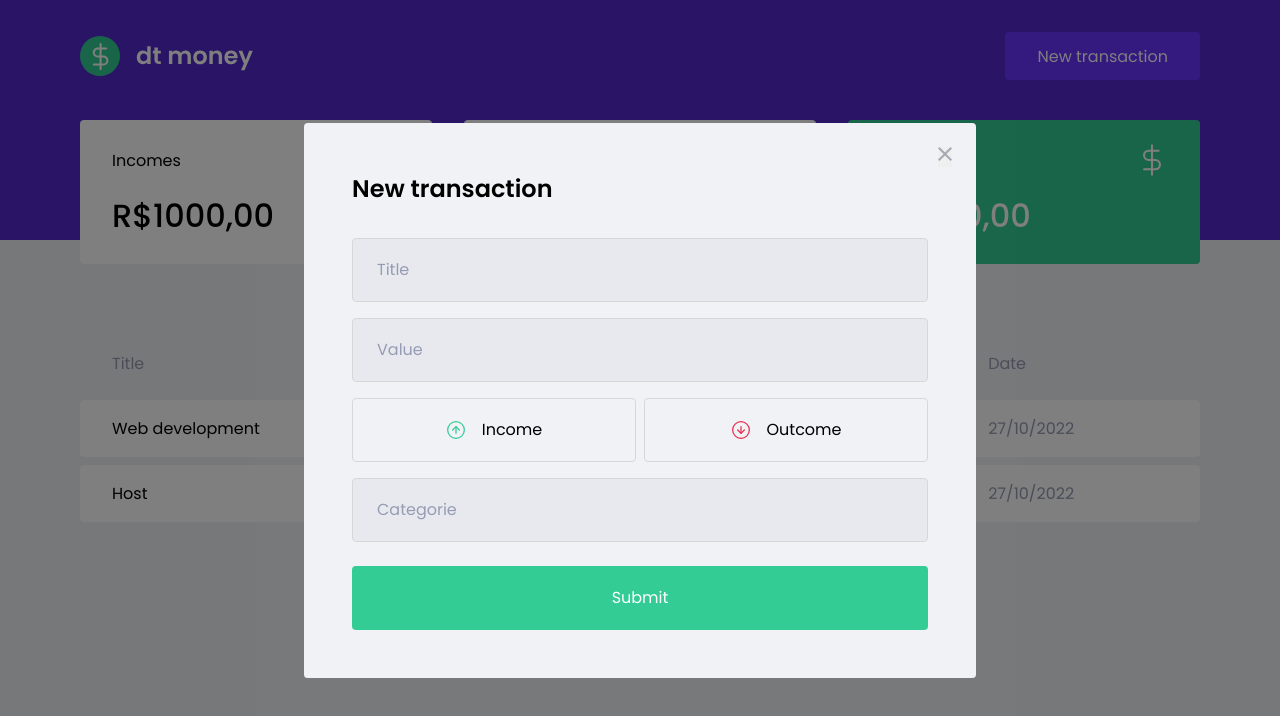
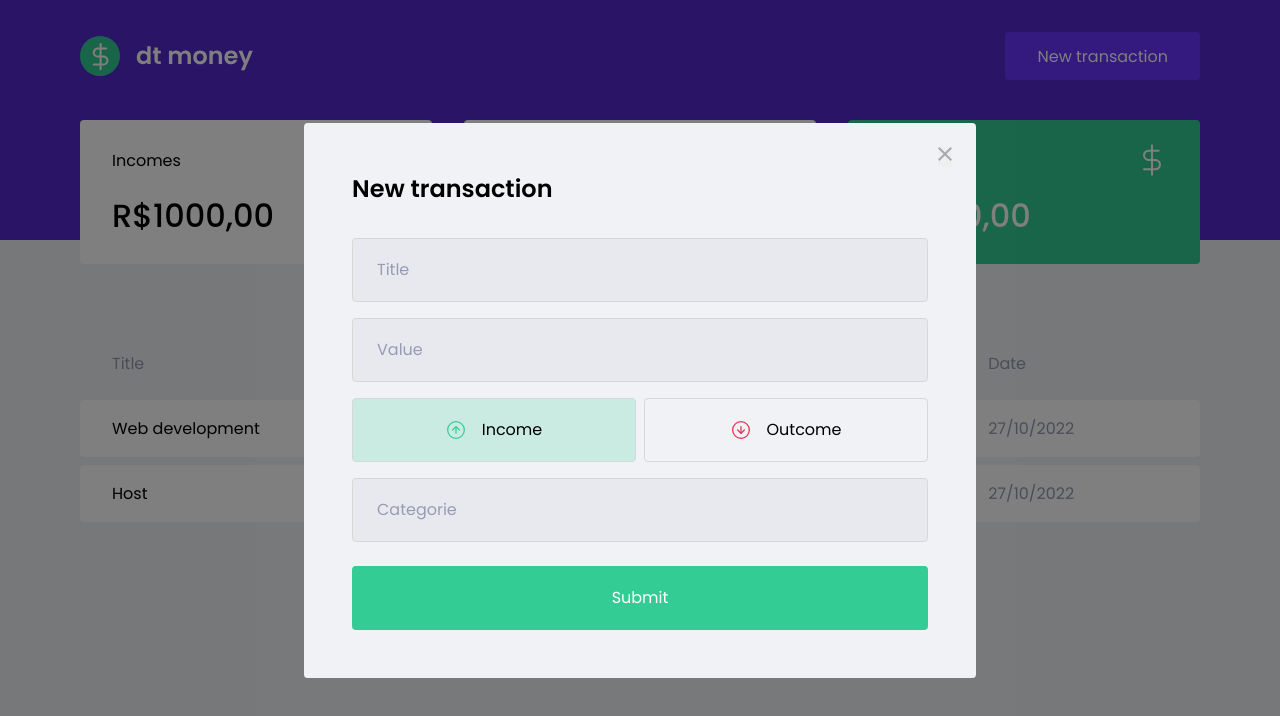
Before and after one commit to iubel/financial-control, a React (Create React App) app: page / in a window 1280 px wide. Both pictures are taken after a click on the button "New transaction". Shown: the top 716 px of the page. Built offline with nearby package versions, Linux system fonts and the light colour scheme; no server answers; what miragejs would draw is missing.

Commit message:
Finished styles with the buttons

```diff
--- a/src/components/NewTransactionModal/index.tsx
+++ b/src/components/NewTransactionModal/index.tsx
@@ -1,8 +1,9 @@
+import { useState } from 'react';
 import Modal from 'react-modal';
 import closeImg from '../../assets/close.svg';
 import incomeImg from '../../assets/income.svg';
 import outcomeImg from '../../assets/outcome.svg';
-import { Container, TransactionTypeContainer } from './styles';
+import { Container, TransactionTypeContainer, RadioBox } from './styles';
 
 interface NewTransactionModalProps {
     isOpen: boolean;
@@ -10,6 +11,8 @@ interface NewTransactionModalProps {
 }
 
 export function NewTransactionModal({ isOpen, onRequestClose }: NewTransactionModalProps) {
+    const [type, setType] = useState('deposit');
+
     return (
         <Modal
             isOpen={isOpen}
@@ -38,19 +41,25 @@ export function NewTransactionModal({ isOpen, onRequestClose }: NewTransactionMo
                 />
 
                 <TransactionTypeContainer>
-                    <button
+                    <RadioBox
                         type='button'
+                        onClick={() => setType('deposit')}
+                        isActive={type === 'deposit'}
+                        activeColor='green'
                     >
                         <img src={incomeImg} alt='Income' />
                         <span>Income</span>
-                    </button>
+                    </RadioBox>
 
-                    <button
+                    <RadioBox
                         type='button'
+                        onClick={() => setType('whitdraw')}
+                        isActive={type === 'whitdraw'}
+                        activeColor='red'
                     >
                         <img src={outcomeImg} alt='Outcome' />
                         <span>Outcome</span>
-                    </button>
+                    </RadioBox>
                 </TransactionTypeContainer>
 
                 <input
--- a/src/components/NewTransactionModal/styles.ts
+++ b/src/components/NewTransactionModal/styles.ts
@@ -1,5 +1,5 @@
 import styled from 'styled-components';
-import { darken } from 'polished';
+import { darken, transparentize } from 'polished';
 
 export const Container = styled.form`
     h2 {
@@ -56,13 +56,27 @@ export const TransactionTypeContainer = styled.div`
     display: grid;
     grid-template-columns: 1fr 1fr;
     gap: 0.5rem;
+`;
 
-    button {
+interface RadioBoxProps {
+    isActive: boolean;
+    activeColor: 'green' | 'red';
+}
+
+const colors = {
+    green: '#33CC95',
+    red: '#E52E4D',
+}
+
+export const RadioBox = styled.button<RadioBoxProps>`
     height: 4rem;
     border: 1px solid #d7d7d7;
     border-radius: 0.25rem;
 
-        background: transparent;
+    background: ${(props) => props.isActive
+        ? transparentize(0.8, colors[props.activeColor])
+        : 'transparent'
+    };
 
     display: flex;
     align-items: center;
@@ -85,5 +99,4 @@ export const TransactionTypeContainer = styled.div`
         font-size: 1rem;
         color: var(--text-title);
     }
-    }
 `;
```
Lines whose indentation alone changed are shown as unchanged.
